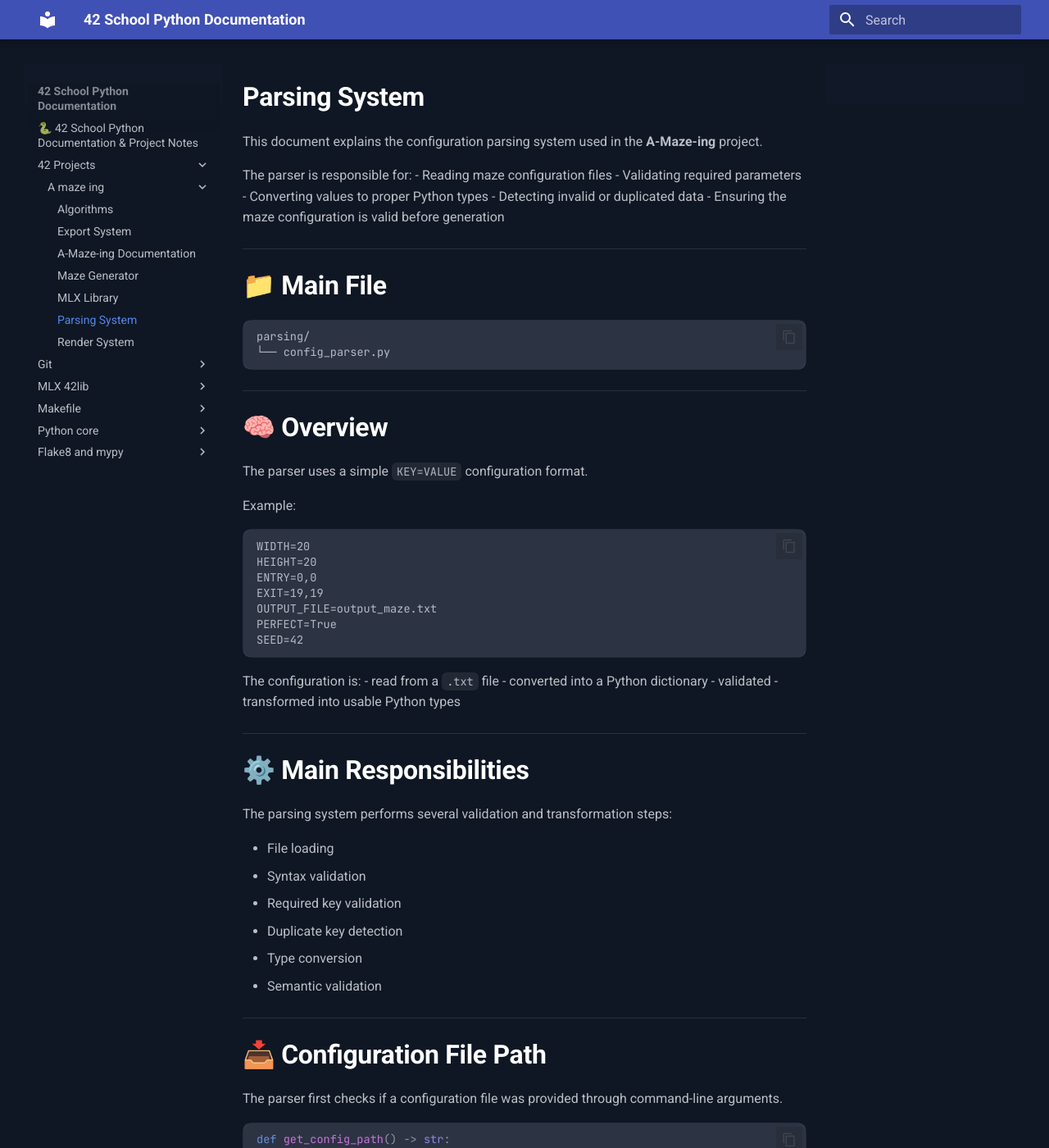
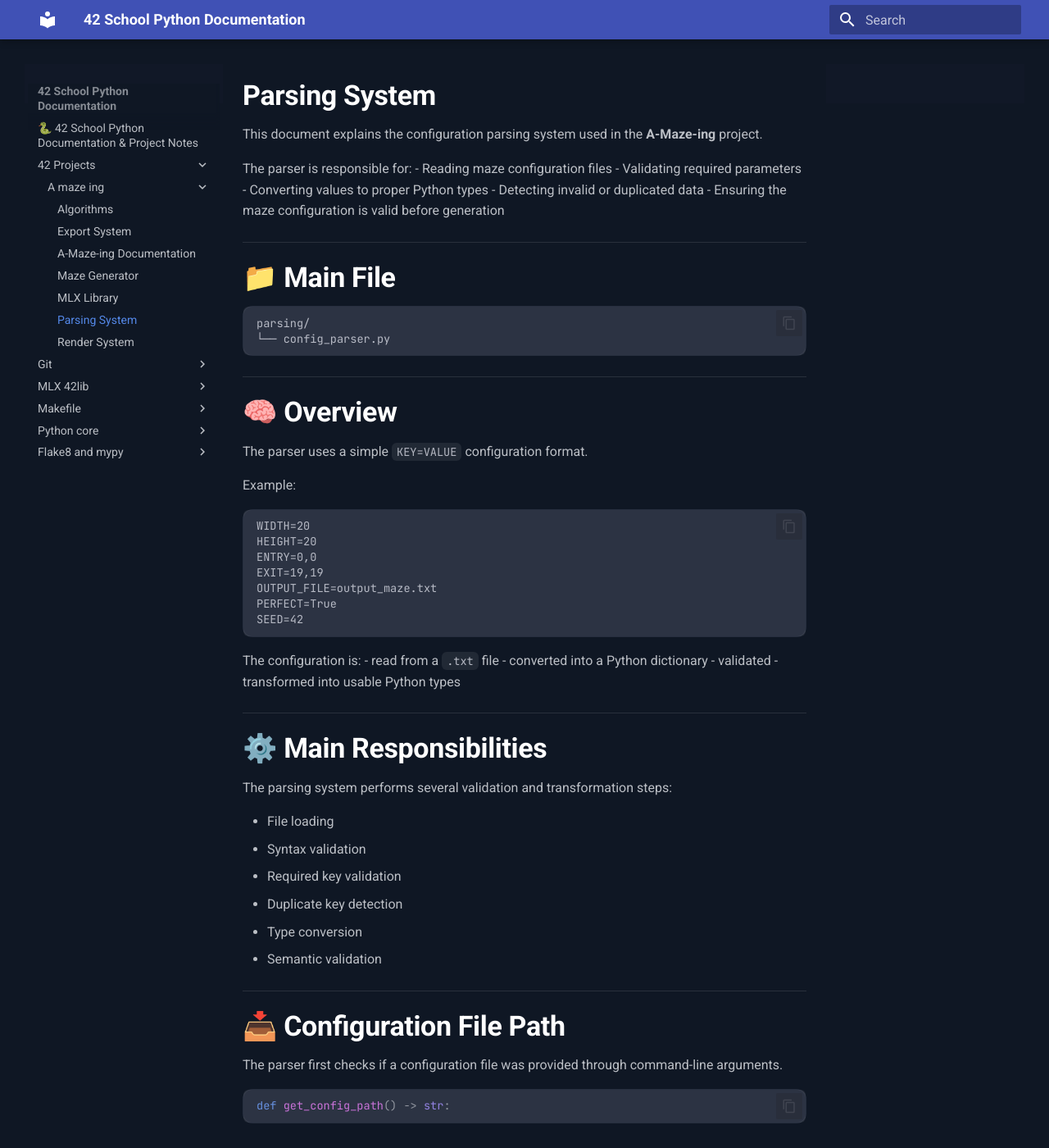
Before and after one commit to SaraFreitas-dev/42-Python-Documentation, an MkDocs documentation site: the page built from docs/42_Projects/A-maze-ing/parsing.md, in a window 1280 px wide and 1400 px high. Shown: the whole window at 82% size. Built offline with MkDocs 1.6.1 and Material for MkDocs 9.7.7, drawn with Linux system fonts in a browser that asks for light colours.

Commit message:
update on css

```diff
--- a/docs/stylesheets/extra.css
+++ b/docs/stylesheets/extra.css
@@ -14,26 +14,36 @@
 
 .md-typeset h1 {
     color: white !important;
+
+    font-size: 1.7rem;
+
     font-weight: 700;
-    margin-bottom: 1rem;
+
+    line-height: 1.1;
+
+    margin-bottom: 0.8rem;
 }
 
 .md-typeset h2 {
     color: white !important;
 
+    font-size: 1.2rem;
+
     font-weight: 700;
 
-    border-left: 4px solid #4f8cff;
+    border-left: 3px solid #4f8cff;
 
     padding-left: 8px;
 
     line-height: 1.2;
 
-    margin-top: 1.8rem;
+    margin-top: 1.5rem;
 }
 
 .md-typeset h3 {
     color: white !important;
+
+    font-size: 1rem;
 
     font-weight: 600;
 }
```
